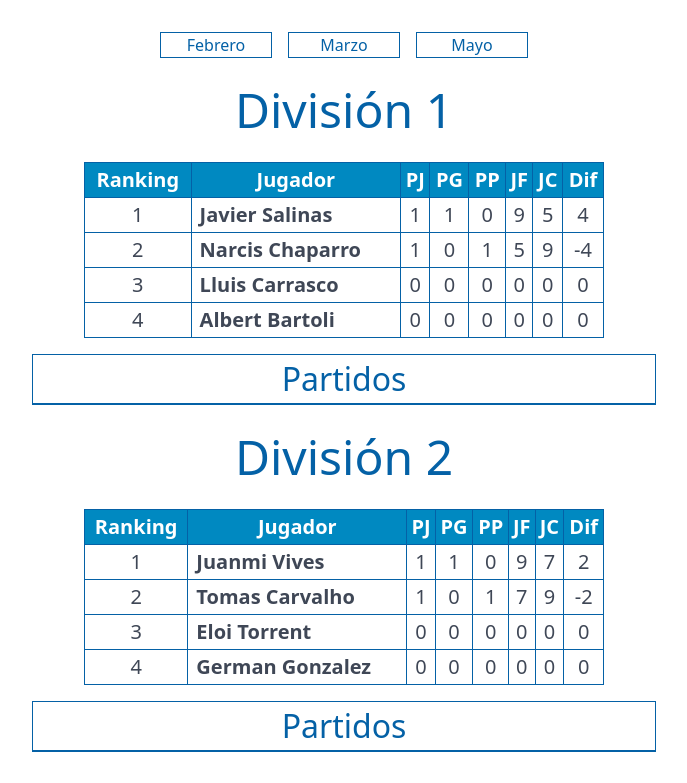
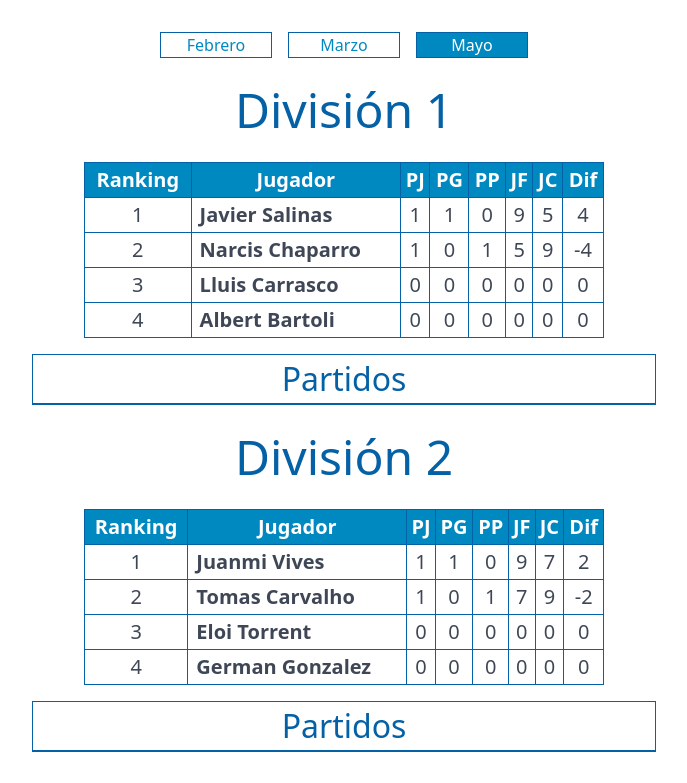
Before and after one commit to kvi-ki/tennis-matches, a Next.js app: page / in a window 1280 px wide. Shown: the top 783 px of the page, without its empty margins (296-983 px from the left). Built offline with nearby package versions, Linux system fonts and the light colour scheme.

Commit message:
style: update the button style if the button is selected

```diff
--- a/src/components/monthlyBoard.tsx/MonthlyBoard.tsx
+++ b/src/components/monthlyBoard.tsx/MonthlyBoard.tsx
@@ -1,3 +1,4 @@
+import { useEffect, useState } from 'react';
 import { LeagueDataProps } from '../leagueData/LeagueData';
 
 export type MonthlyDataProps = {
@@ -7,19 +8,21 @@ export type MonthlyDataProps = {
 
 export default function MonthlyBoard({
   monthData,
+  selectedMonth,
   onClick
 }: {
   monthData: MonthlyDataProps;
+  selectedMonth: string;
   onClick: (event: any) => void;
 }) {
+  const monthIsSelected = selectedMonth === monthData.month;
+
   return (
-    <div className="mt-4">
-      <button
-        onClick={onClick}
-        className="w-20 border border-navy text-navy text-textMd text-center text-semibold hover:text-green cursor-pointer md:w-28"
-      >
-        {monthData.month}
-      </button>
-    </div>
+    <button
+      onClick={onClick}
+      className={`${monthIsSelected ? 'bg-green text-white hover:bg-navy' : 'bg-white text-green hover:bg-navy hover:text-white'} mt-4 w-20 border border-navy text-textMd text-center text-semibold  cursor-pointer md:w-28`}
+    >
+      {monthData.month}
+    </button>
   );
 }
```
